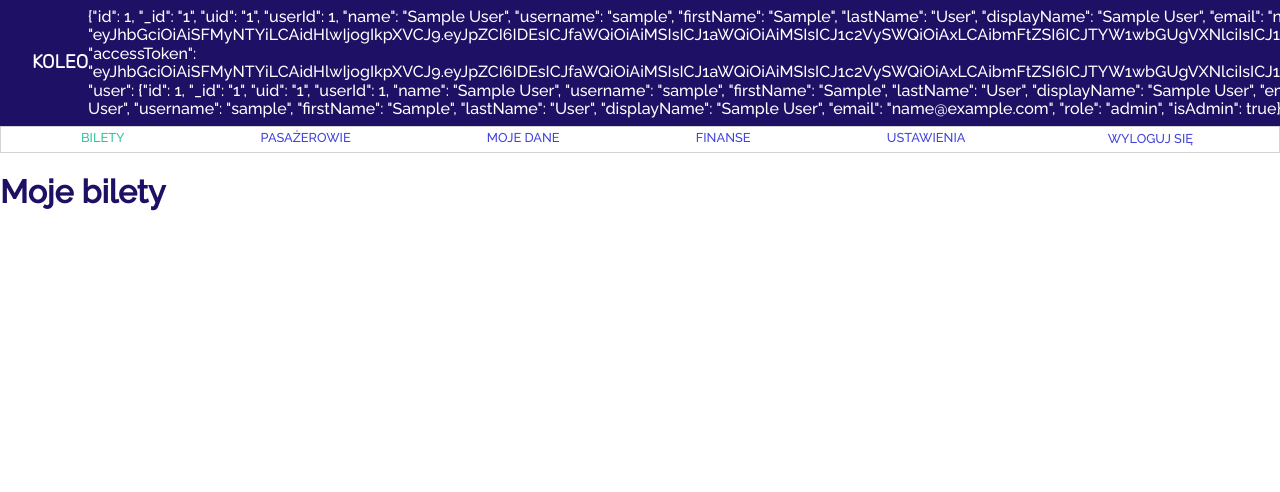
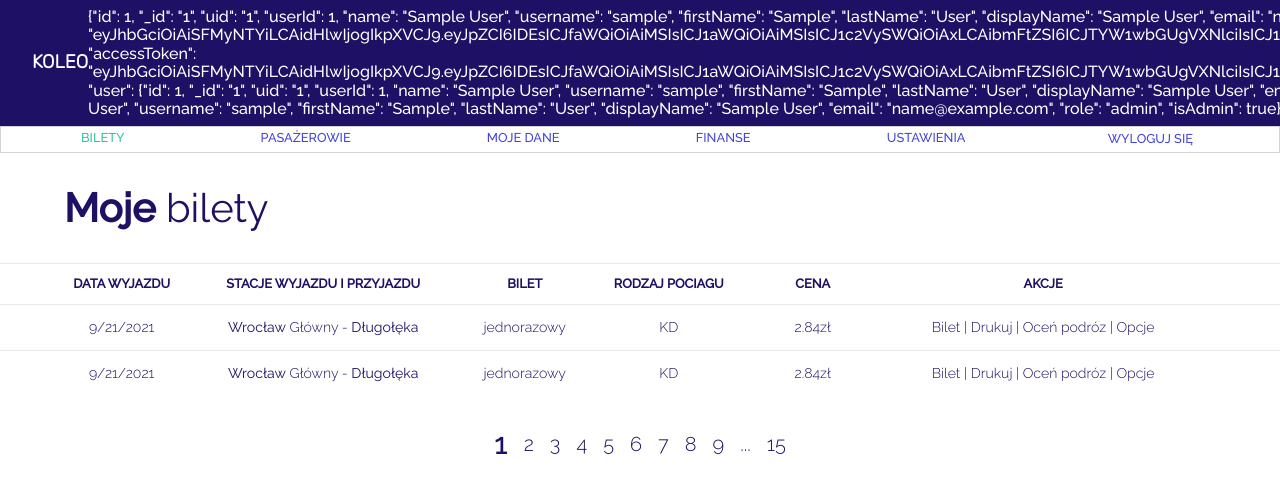
Before and after one commit to marcinwilkdev/koleo-clone-frontend, a React (Create React App) app: page /profile/my-orders in a window 1280 px wide. Shown: the top 492 px of the page. Built offline with nearby package versions, Linux system fonts and the light colour scheme; sample sign-in values are in the browser's storage.

Commit message:
create myOrders page

```diff
--- a/src/components/Profile/Orders/MyOrders.tsx
+++ b/src/components/Profile/Orders/MyOrders.tsx
@@ -1,13 +1,31 @@
-import React from 'react';
-import Title from '../../UI/Title/Title';
-import classes from './styles/MyOrders.module.css';
+import React from "react";
+import { useLocation } from "react-router";
+import Title from "../../UI/Title/Title";
+import MyOrdersPagination from "./MyOrdersPagination";
+import MyOrdersTable from "./MyOrdersTable";
+import classes from "./styles/MyOrders.module.css";
 
 const MyOrders: React.FC = () => {
+    const location = useLocation();
+
+    const queryParams = new URLSearchParams(location.search);
+    const pageParam = queryParams.get("page");
+
+    let pageNumber = 1;
+
+    if(pageParam) {
+        pageNumber = +pageParam;
+    }
+
     return (
-        <div>
-            <h1><Title title="Moje bilety"/></h1>
+        <div className={classes.myOrders}>
+            <h1>
+                <Title title="Moje bilety" />
+            </h1>
+            <MyOrdersTable pageNumber={pageNumber}/>
+            <MyOrdersPagination pageNumber={pageNumber} pages={15} />
         </div>
     );
-}
+};
 
 export default MyOrders;
--- /dev/null
+++ b/src/components/Profile/Orders/MyOrdersPagination.tsx
@@ -0,0 +1,80 @@
+import React from "react";
+import { Link } from "react-router-dom";
+import classes from "./styles/MyOrdersPagination.module.css";
+
+interface Props {
+    pageNumber: number;
+    pages: number;
+}
+
+const MAX_PAGES = 11;
+
+const generateStringPageLinks = (pageNumber: number, pages: number) => {
+    let pageLinks: number[] = [pageNumber];
+    let generatedPages = 1;
+
+    while (generatedPages < pages && generatedPages < MAX_PAGES) {
+        const lastGeneratedPage = pageLinks[pageLinks.length - 1];
+        const firstGeneratedPage = pageLinks[0];
+
+        if (lastGeneratedPage < pages) {
+            pageLinks = [...pageLinks, lastGeneratedPage + 1];
+            generatedPages++;
+        }
+
+        if (
+            generatedPages < pages &&
+            generatedPages < MAX_PAGES &&
+            firstGeneratedPage > 1
+        ) {
+            pageLinks = [firstGeneratedPage - 1, ...pageLinks];
+            generatedPages++;
+        }
+    }
+
+    if (pageLinks[0] > 1) {
+        pageLinks[0] = 1;
+        pageLinks[1] = -1;
+    }
+
+    if (pageLinks[MAX_PAGES - 1] < pages) {
+        pageLinks[MAX_PAGES - 1] = pages;
+        pageLinks[MAX_PAGES - 2] = -1;
+    }
+
+    const stringPageLinks: string[] = pageLinks.map((link) => "" + link);
+
+    return stringPageLinks;
+};
+
+const MyOrdersPagination: React.FC<Props> = ({ pageNumber, pages }) => {
+    const stringPageLinks = generateStringPageLinks(pageNumber, pages);
+
+    return (
+        <div className={classes.pagination}>
+            {stringPageLinks.map((link, index) => {
+                if (link === "-1") {
+                    return <p key={index}>...</p>;
+                }
+
+                let className: string | undefined;
+
+                if (+link === pageNumber) {
+                    className = classes.active;
+                }
+
+                return (
+                    <Link
+                        key={index}
+                        className={className}
+                        to={"/profile/my-orders?page=" + link}
+                    >
+                        {link}
+                    </Link>
+                );
+            })}
+        </div>
+    );
+};
+
+export default MyOrdersPagination;
--- /dev/null
+++ b/src/components/Profile/Orders/MyOrdersTable.tsx
@@ -0,0 +1,40 @@
+import React from "react";
+import MyOrdersTicket from "./MyOrdersTicket";
+import classes from "./styles/MyOrdersTable.module.css";
+
+interface Props {
+    pageNumber: number;
+}
+
+const MyOrdersTable: React.FC<Props> = ({ pageNumber }) => {
+    return (
+        <div className={classes.table}>
+            <div className={classes.tableHeader}>
+                <h3>DATA WYJAZDU</h3>
+                <h3>STACJE WYJAZDU I PRZYJAZDU</h3>
+                <h3>BILET</h3>
+                <h3>RODZAJ POCIAGU</h3>
+                <h3>CENA</h3>
+                <h3>AKCJE</h3>
+            </div>
+            <MyOrdersTicket
+                date={new Date()}
+                arrivalStation="Długołęka"
+                departureStation="Wrocław Główny"
+                price={2.84}
+                ticketType="jednorazowy"
+                trainType="KD"
+            />
+            <MyOrdersTicket
+                date={new Date()}
+                arrivalStation="Długołęka"
+                departureStation="Wrocław Główny"
+                price={2.84}
+                ticketType="jednorazowy"
+                trainType="KD"
+            />
+        </div>
+    );
+};
+
+export default MyOrdersTable;
--- /dev/null
+++ b/src/components/Profile/Orders/MyOrdersTicket.tsx
@@ -0,0 +1,37 @@
+import React from "react";
+import Title from "../../UI/Title/Title";
+import classes from "./styles/MyOrdersTicket.module.css";
+
+interface Props {
+    date: Date;
+    departureStation: string;
+    arrivalStation: string;
+    ticketType: string;
+    trainType: string;
+    price: number;
+}
+
+const MyOrdersTicket: React.FC<Props> = ({
+    date,
+    departureStation,
+    arrivalStation,
+    ticketType,
+    trainType,
+    price,
+}) => {
+    return (
+        <div className={classes.ticket}>
+            <p>{date.toLocaleDateString()}</p>
+            <p>
+                <Title title={departureStation} /> -{" "}
+                <Title title={arrivalStation} />
+            </p>
+            <p>{ticketType}</p>
+            <p>{trainType}</p>
+            <p>{price.toFixed(2)}zł</p>
+            <p>Bilet | Drukuj | Oceń podróz | Opcje</p>
+        </div>
+    );
+};
+
+export default MyOrdersTicket;
--- a/src/components/Profile/Orders/styles/MyOrders.module.css
+++ b/src/components/Profile/Orders/styles/MyOrders.module.css
@@ -0,0 +1,7 @@
+.myOrders h1 {
+    font-size: 250%;
+
+    margin: 2rem 4rem;
+
+    font-weight: 400;
+}
--- /dev/null
+++ b/src/components/Profile/Orders/styles/MyOrdersPagination.module.css
@@ -0,0 +1,23 @@
+.pagination {
+    display: flex;
+    justify-content: center;
+    align-items: center;
+
+    width: 100%;
+
+    margin-top: 2rem;
+
+    font-size: 125%;
+    font-weight: 300;
+
+    text-align: center;
+}
+
+.pagination > * {
+    margin: 0 0.5rem;
+}
+
+.active {
+    font-size: 150%;
+    font-weight: 500;
+}
--- /dev/null
+++ b/src/components/Profile/Orders/styles/MyOrdersTable.module.css
@@ -0,0 +1,41 @@
+.table {
+    font-size: 80%;
+}
+
+.tableHeader {
+    display: flex;
+
+    padding: 0 5%;
+
+    border-top: 1px solid #e9e9e9;
+}
+
+.tableHeader h3 {
+    font-size: 100%;
+
+    text-align: center;
+}
+
+.tableHeader h3:nth-child(1) {
+    width: 10%;
+}
+
+.tableHeader h3:nth-child(2) {
+    width: 25%;
+}
+
+.tableHeader h3:nth-child(3) {
+    width: 10%;
+}
+
+.tableHeader h3:nth-child(4) {
+    width: 15%;
+}
+
+.tableHeader h3:nth-child(5) {
+    width: 10%;
+}
+
+.tableHeader h3:nth-child(6) {
+    width: 30%;
+}
--- /dev/null
+++ b/src/components/Profile/Orders/styles/MyOrdersTicket.module.css
@@ -0,0 +1,40 @@
+.ticket {
+    display: flex;
+    justify-content: space-between;
+
+    padding: 0 5%;
+
+    border-top: 1px solid #e9e9e9;
+}
+
+.ticket p {
+    text-align: center;
+
+    font-weight: 300;
+
+    font-size: 110%;
+}
+
+.ticket p:nth-child(1) {
+    width: 10%;
+}
+
+.ticket p:nth-child(2) {
+    width: 25%;
+}
+
+.ticket p:nth-child(3) {
+    width: 10%;
+}
+
+.ticket p:nth-child(4) {
+    width: 15%;
+}
+
+.ticket p:nth-child(5) {
+    width: 10%;
+}
+
+.ticket p:nth-child(6) {
+    width: 30%;
+}
```
